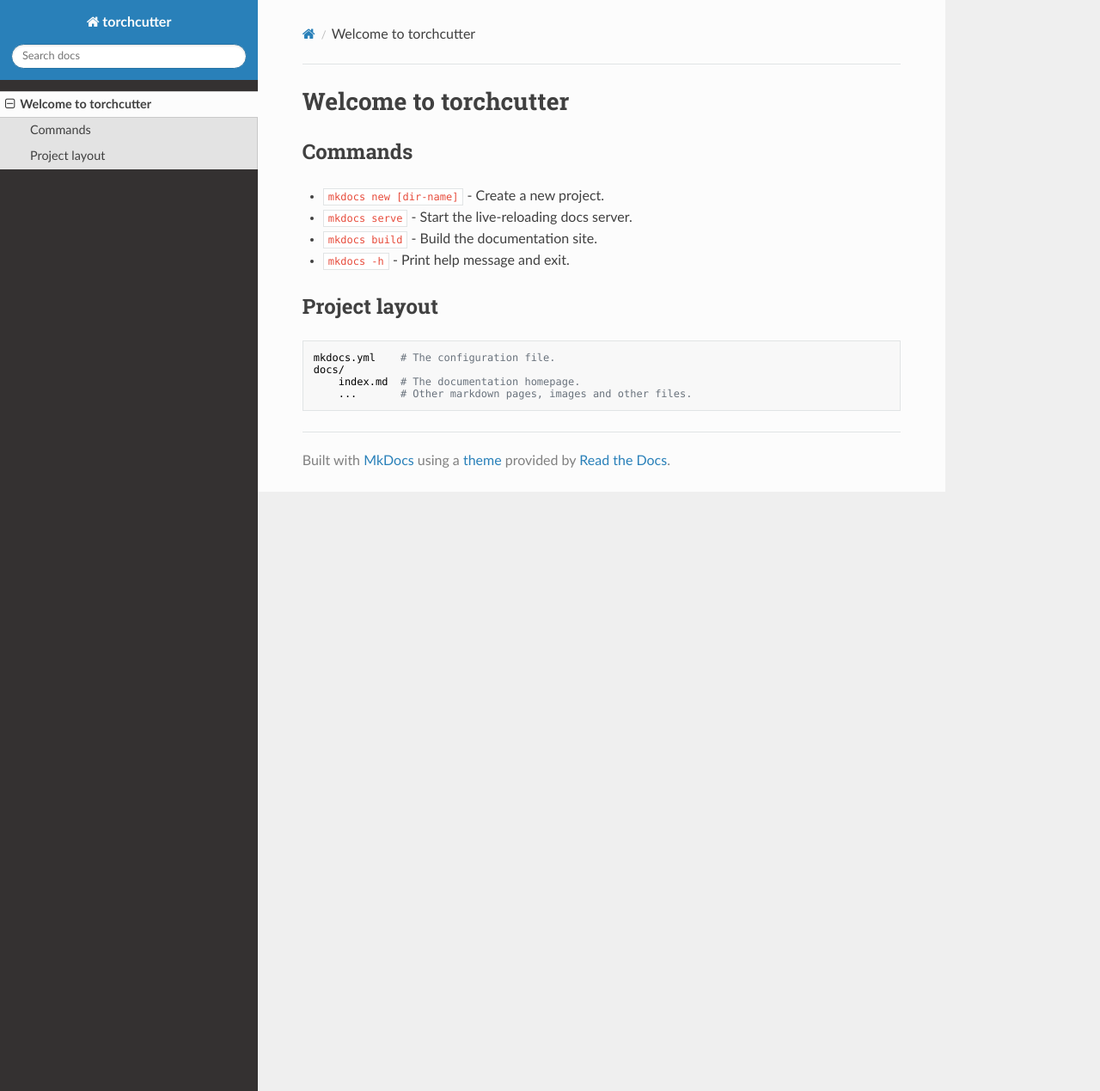
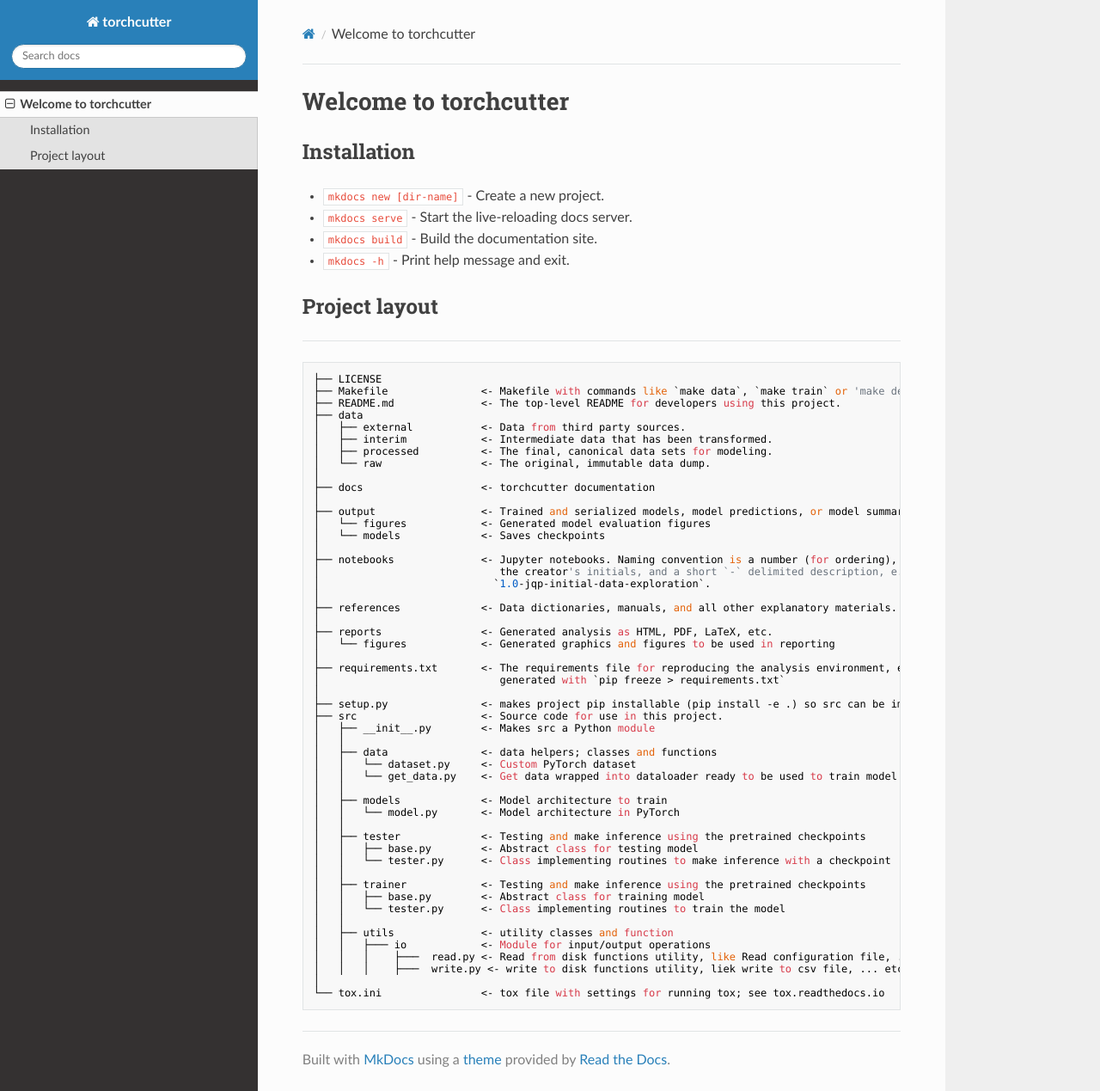
Before and after one commit to mhannani/torchcutter, an MkDocs documentation site: the page built from docs/docs/index.md, in a window 1280 px wide and 1269 px high. Shown: the whole window at 86% size. Built offline with MkDocs 1.6.1, drawn with Linux system fonts in a browser that asks for light colours; nearby versions of some CDN libraries.

Commit message:
Editing README.md file.

```diff
--- a/docs/docs/index.md
+++ b/docs/docs/index.md
@@ -1,6 +1,6 @@
 # Welcome to torchcutter
 
-## Commands
+## Installation
 
 * `mkdocs new [dir-name]` - Create a new project.
 * `mkdocs serve` - Start the live-reloading docs server.
@@ -9,7 +9,57 @@
 
 ## Project layout
 
-    mkdocs.yml    # The configuration file.
-    docs/
-        index.md  # The documentation homepage.
-        ...       # Other markdown pages, images and other files.
+------------
+
+    ├── LICENSE
+    ├── Makefile               <- Makefile with commands like `make data`, `make train` or 'make deploy', ... etc
+    ├── README.md              <- The top-level README for developers using this project.
+    ├── data
+    │   ├── external           <- Data from third party sources.
+    │   ├── interim            <- Intermediate data that has been transformed.
+    │   ├── processed          <- The final, canonical data sets for modeling.
+    │   └── raw                <- The original, immutable data dump.
+    │
+    ├── docs                   <- torchcutter documentation
+    │
+    ├── output                 <- Trained and serialized models, model predictions, or model summaries
+    │   └── figures            <- Generated model evaluation figures
+    │   └── models             <- Saves checkpoints
+    │
+    ├── notebooks              <- Jupyter notebooks. Naming convention is a number (for ordering),
+    │                             the creator's initials, and a short `-` delimited description, e.g.
+    │                            `1.0-jqp-initial-data-exploration`.
+    │
+    ├── references             <- Data dictionaries, manuals, and all other explanatory materials.
+    │
+    ├── reports                <- Generated analysis as HTML, PDF, LaTeX, etc.
+    │   └── figures            <- Generated graphics and figures to be used in reporting
+    │
+    ├── requirements.txt       <- The requirements file for reproducing the analysis environment, e.g.
+    │                             generated with `pip freeze > requirements.txt`
+    │
+    ├── setup.py               <- makes project pip installable (pip install -e .) so src can be imported
+    ├── src                    <- Source code for use in this project.
+    │   ├── __init__.py        <- Makes src a Python module
+    │   │
+    │   ├── data               <- data helpers; classes and functions
+    │   │   └── dataset.py     <- Custom PyTorch dataset
+    │   │   └── get_data.py    <- Get data wrapped into dataloader ready to be used to train model
+    │   │
+    │   ├── models             <- Model architecture to train
+    │   │   └── model.py       <- Model architecture in PyTorch
+    │   │
+    │   ├── tester             <- Testing and make inference using the pretrained checkpoints
+    │   │   ├── base.py        <- Abstract class for testing model
+    │   │   └── tester.py      <- Class implementing routines to make inference with a checkpoint
+    │   │
+    │   ├── trainer            <- Testing and make inference using the pretrained checkpoints
+    │   │   ├── base.py        <- Abstract class for training model
+    │   │   └── tester.py      <- Class implementing routines to train the model
+    │   │
+    │   ├── utils              <- utility classes and function
+    │   │   ├─── io            <- Module for input/output operations
+    │   │   │    ├───  read.py <- Read from disk functions utility, like Read configuration file, ... etc
+    │   │   │    ├───  write.py <- write to disk functions utility, liek write to csv file, ... etc
+    │
+    └── tox.ini                <- tox file with settings for running tox; see tox.readthedocs.io
```
Also changed, not shown: README.md.
